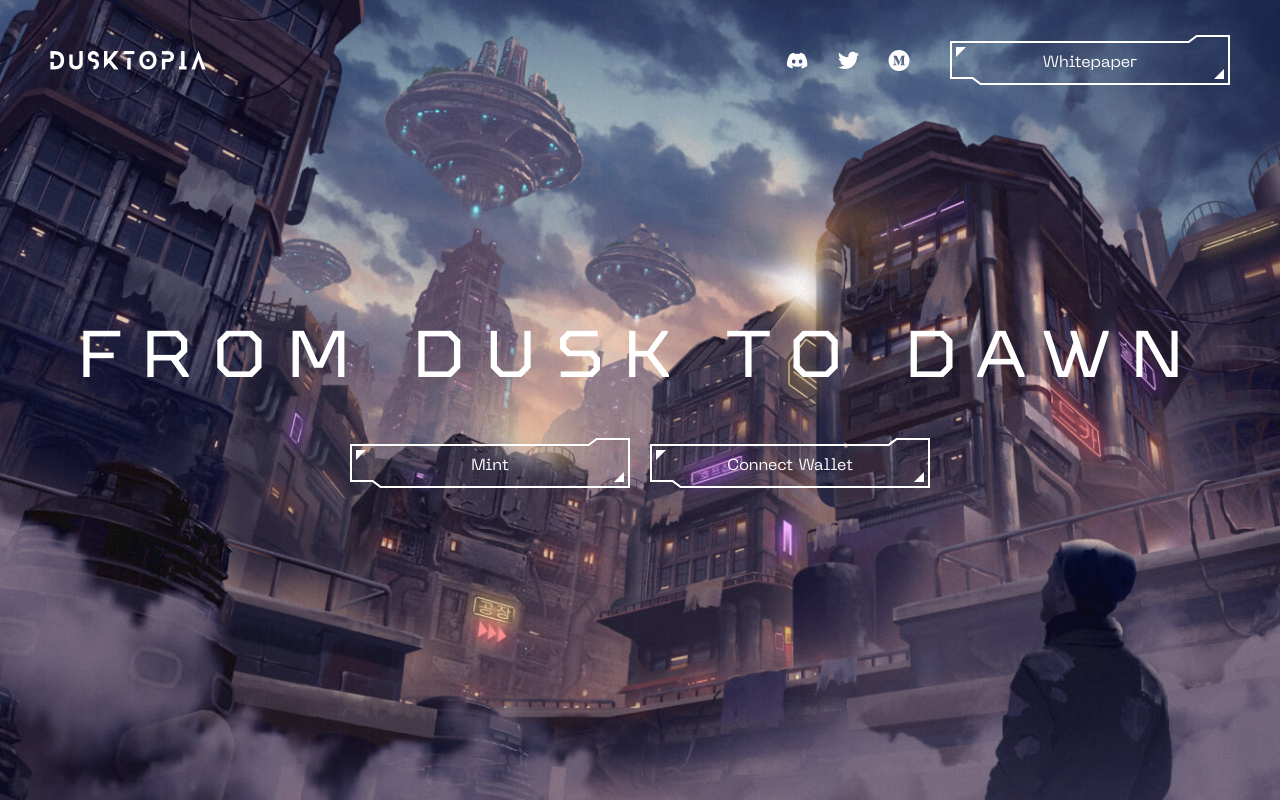
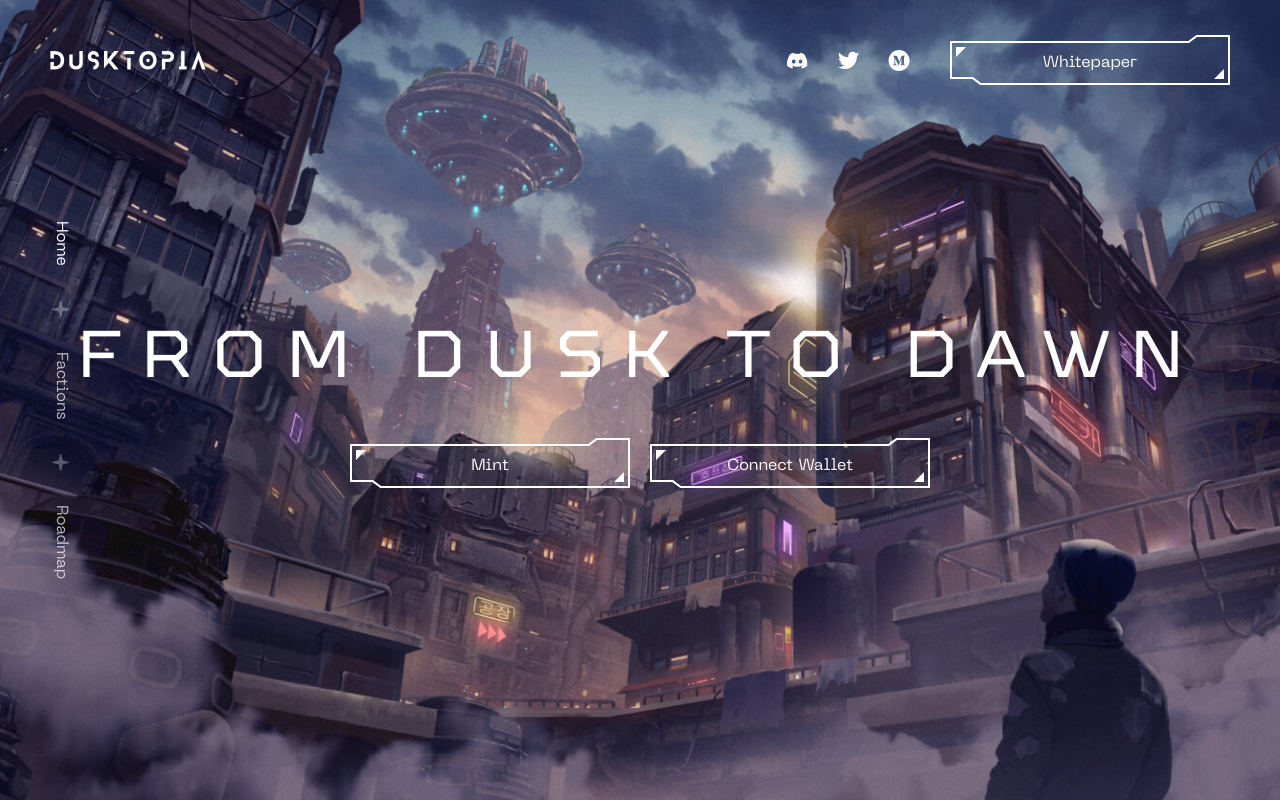
Before and after one commit to irinkwink/space_layout, a Next.js app: page / in a window 1280 px wide. Built offline with nearby package versions, Linux system fonts and the light colour scheme.

Commit message:
feat: add navigation

```diff
--- a/components/Navigation/index.tsx
+++ b/components/Navigation/index.tsx
@@ -1,13 +1,69 @@
 import Link from "next/link"
 import styles from "./style.module.scss";
+import classNames from "classnames";
 
 interface NavigationProps {}
 
+const navigationLinks = [
+  {
+    id: 1,
+    title: 'Home',
+    href: '/',
+    active: true,
+  },
+  {
+    id: 2,
+    title: 'Factions',
+    href: '/',
+    active: false,
+  },
+  {
+    id: 3,
+    title: 'Roadmap',
+    href: '/',
+    active: false,
+  },
+  {
+    id: 4,
+    title: 'Collaborations',
+    href: '/',
+    active: false,
+  },
+  {
+    id: 5,
+    title: 'FAQ',
+    href: '/',
+    active: false,
+  },
+  {
+    id: 6,
+    title: 'Team',
+    href: '/',
+    active: false,
+  },
+]
+
 export const Navigation: React.FC<NavigationProps> = ({}) => {
   return (
-    <div>Navigation</div>
-    // <ul className={styles.logo}>
-    //   <Link href="/">Dusktopia</Link>
-    // </ul>
+    <nav className={styles.navigation}>
+      <ul className={styles.navigationList}>
+      {navigationLinks.map((navigationLink) => (
+        (navigationLink.id < 4) &&
+        <li
+          key={navigationLink.id}
+          className={styles.navigationItem}
+        >
+          <Link
+            target="_blank"
+            href={navigationLink.href }
+            className={classNames(styles.navigationLink,
+              navigationLink.active && styles.navigationLinkActive)}
+          >
+            {navigationLink.title}
+          </Link>
+        </li>
+      ))}
+     </ul>
+    </nav>
   )
 }
--- a/components/Navigation/style.module.scss
+++ b/components/Navigation/style.module.scss
@@ -1,16 +1,46 @@
-.logo {
-  a {
-    display: inline-block;
-    text-indent: -1234rem;
-    background-image: url('./images/logo.png');
-    background-position: center;
-    background-repeat: no-repeat;
-    background-size: contain;
-    width: 15.6rem;
+.navigation {
+  --gap: 4vh;
+  font-family: 'NeueMachina', sans-serif;
+  font-size: 1.6rem;
+  line-height: 1;
+
+  display: flex;
+  align-items: center;
+  position: fixed;
+  left: var(--padding-left);
+  writing-mode: vertical-rl;
+
+  &List {
+    display: flex;
+    gap: var(--gap);
+
+  }
+
+  &Item {
+    display: flex;
+    align-items: center;
+    gap: var(--gap);
+    text-align: center;
+
+    &:not(:nth-child(3))::after {
+      margin-left: auto;
+      content: url('./images/star.svg');
+      width: 2.2rem;
+      height: 2.2rem;
+    }
+  }
+
+  &Link {
+    opacity: 0.7;
     transition: opacity 0.3s;
 
+    &Active {
+      pointer-events: none;
+      opacity: 1;
+    }
+
     &:hover {
-      opacity: 0.7;
+      opacity: 1;
     }
   }
 }
--- a/pages/index.tsx
+++ b/pages/index.tsx
@@ -19,7 +19,7 @@ export default function Home() {
             Whitepaper
           </Button>
         </header>
-        {/* <Navigation /> */}
+        <Navigation />
         <div className={styles.sectionHero}>
           <Title>
             From dusk to&nbsp;dawn
--- a/styles/globals.scss
+++ b/styles/globals.scss
@@ -1,6 +1,9 @@
 :root {
   --color-foreground: #fff;
   --color-background: #000;
+  --padding-top: 3.5rem;
+  --padding-left: 5rem;
+  --padding-right: 5rem;
 }
 
 *,
--- a/styles/home.module.scss
+++ b/styles/home.module.scss
@@ -1,7 +1,7 @@
 .section {
   height: 100vh;
-  padding: 3.5rem 5rem;
-  min-height: 40rem;
+  padding: var(--padding-top) var(--padding-left);
+  min-height: 50rem;
 
   &Main {
     background-image: url('/bg/screen_1_bg.jpg');
@@ -25,9 +25,9 @@
   gap: 3vw;
   align-items: center;
   position: absolute;
-  top: 3.5rem;
-  left: 5rem;
-  right: 5rem;
+  top: var(--padding-top);
+  left: var(--padding-left);
+  right: var(--padding-right);
   /* width: 100vw; */
   z-index: 2;
 }
```
Also changed, not shown: components/Navigation/images/star.svg (added).
